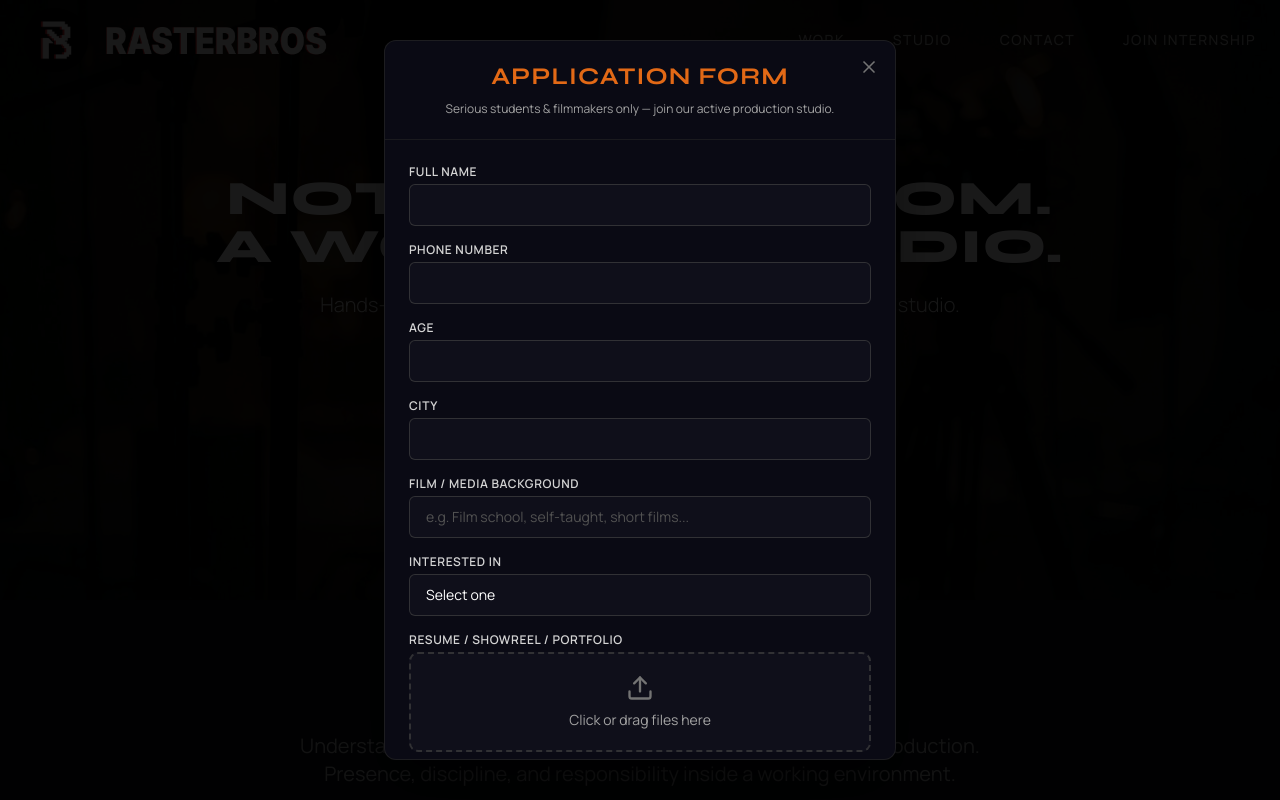
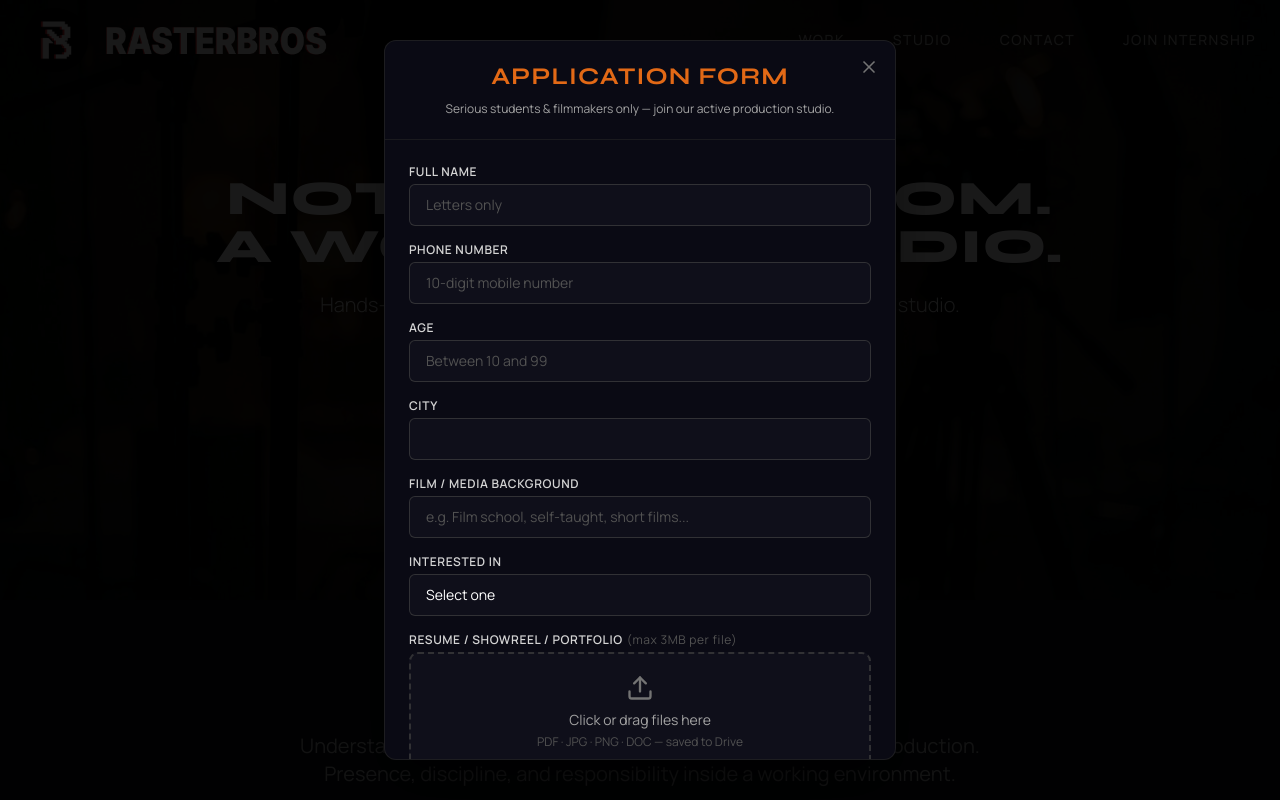
Before and after one commit to rasterbros-droid/raster-bros-website, a Next.js app: page /join-internship in a window 1280 px wide. Both pictures are taken after a click on the button "APPLY FOR INTERNSHIP". Shown: the top 800 px of the page. Built offline with nearby package versions, Linux system fonts and the light colour scheme.

Commit message:
form added

```diff
--- a/src/components/ApplicationFormModal.tsx
+++ b/src/components/ApplicationFormModal.tsx
@@ -1,16 +1,50 @@
-// components/ApplicationFormModal.tsx
 "use client";
-import { X, Upload, FileText, Image as ImageIcon, File, Trash2 } from "lucide-react";
-import { useRouter } from "next/navigation";
-import { useState } from "react";
+import { X, Upload, FileText, Image as ImageIcon, File, Trash2, CheckCircle, Clapperboard } from "lucide-react";
+import { useState, useEffect } from "react";
+
 interface ApplicationFormModalProps {
   isOpen: boolean;
   onClose: () => void;
 }
 
+const GOOGLE_SCRIPT_URL = "https://script.google.com/macros/s/AKfycbwTcX8HSVbP5N38J-r9xVC9WmX8Pcu677KGyzSSjKdoa5XWa5NIZG9vdSsxaZi8tlMP/exec";
+
+const toBase64 = (file: File): Promise<string> =>
+  new Promise((resolve, reject) => {
+    const reader = new FileReader();
+    reader.onload  = () => resolve((reader.result as string).split(",")[1]);
+    reader.onerror = reject;
+    reader.readAsDataURL(file);
+  });
+
 export default function ApplicationFormModal({ isOpen, onClose }: ApplicationFormModalProps) {
-  const [files, setFiles] = useState<File[]>([]);
-  const router = useRouter();
+  const [files, setFiles]               = useState<File[]>([]);
+  const [showThankYou, setShowThankYou] = useState(false);
+  const [countdown, setCountdown]       = useState(5);
+  const [errors, setErrors]             = useState<Record<string, string>>({});
+
+  const [formData, setFormData] = useState({
+    fullName:       "",
+    phone:          "",
+    age:            "",
+    city:           "",
+    filmBackground: "",
+    interestedIn:   "Select one",
+    availability:   "Full-time",
+  });
+
+  useEffect(() => {
+    if (!showThankYou) return;
+    setCountdown(5);
+    const interval = setInterval(() => {
+      setCountdown((prev) => {
+        if (prev <= 1) { clearInterval(interval); setShowThankYou(false); onClose(); return 0; }
+        return prev - 1;
+      });
+    }, 1000);
+    return () => clearInterval(interval);
+  }, [showThankYou]);
+
   if (!isOpen) return null;
 
   const allowedTypes = [
@@ -23,122 +57,185 @@ export default function ApplicationFormModal({ isOpen, onClose }: ApplicationFor
 
   const handleFileChange = (e: React.ChangeEvent<HTMLInputElement>) => {
     if (e.target.files) {
-      const newFiles = Array.from(e.target.files).filter((file) =>
-        allowedTypes.includes(file.type)
-      );
-      setFiles((prev) => [...prev, ...newFiles]);
+      const valid = Array.from(e.target.files).filter((f) => allowedTypes.includes(f.type));
+      setFiles((prev) => [...prev, ...valid]);
     }
   };
 
-  const removeFile = (index: number) => {
+  const removeFile = (index: number) =>
     setFiles((prev) => prev.filter((_, i) => i !== index));
+
+  const handleChange = (e: React.ChangeEvent<HTMLInputElement | HTMLSelectElement>) => {
+    const { name, value } = e.target;
+    setFormData((prev) => ({ ...prev, [name]: value }));
+    // Clear error on change
+    setErrors((prev) => ({ ...prev, [name]: "" }));
   };
 
   const getFileIcon = (type: string) => {
-    if (type.includes("pdf")) return <FileText className="h-5 w-5 text-red-400" />;
+    if (type.includes("pdf"))   return <FileText className="h-5 w-5 text-red-400" />;
     if (type.includes("image")) return <ImageIcon className="h-5 w-5 text-blue-400" />;
     return <File className="h-5 w-5 text-gray-400" />;
   };
 
+  const validate = (): boolean => {
+    const newErrors: Record<string, string> = {};
+
+    // Name — letters and spaces only
+    if (!formData.fullName.trim()) {
+      newErrors.fullName = "Name is required.";
+    } else if (!/^[a-zA-Z\s]+$/.test(formData.fullName.trim())) {
+      newErrors.fullName = "Name must contain letters only.";
+    }
+
+    // Phone — exactly 10 digits, valid Indian mobile (starts with 6-9)
+    if (!formData.phone.trim()) {
+      newErrors.phone = "Phone number is required.";
+    } else if (!/^[6-9][0-9]{9}$/.test(formData.phone.trim())) {
+      newErrors.phone = "Enter a valid 10-digit mobile number.";
+    }
+
+    // Age — between 10 and 99
+    const age = Number(formData.age);
+    if (!formData.age) {
+      newErrors.age = "Age is required.";
+    } else if (age < 10 || age > 99) {
+      newErrors.age = "Age must be between 10 and 99.";
+    }
+
+    // City
+    if (!formData.city.trim()) {
+      newErrors.city = "City is required.";
+    }
+
+    // Interested In
+    if (formData.interestedIn === "Select one") {
+      newErrors.interestedIn = "Please select a role.";
+    }
+
+    // File size check
+    const oversized = files.filter((f) => f.size > 3 * 1024 * 1024);
+    if (oversized.length > 0) {
+      newErrors.files = `"${oversized[0].name}" is over 3MB. Please remove it.`;
+    }
+
+    setErrors(newErrors);
+    return Object.keys(newErrors).length === 0;
+  };
+
+  const handleSubmit = async (e: React.FormEvent) => {
+    e.preventDefault();
+    if (!validate()) return;
+
+    setShowThankYou(true);
+
+    const currentFiles    = files;
+    const currentFormData = { ...formData };
+
+    setFormData({ fullName: "", phone: "", age: "", city: "", filmBackground: "", interestedIn: "Select one", availability: "Full-time" });
+    setFiles([]);
+    setErrors({});
+
+    (async () => {
+      try {
+        const filesPayload = await Promise.all(
+          currentFiles.map(async (file) => ({
+            name:     file.name,
+            mimeType: file.type,
+            base64:   await toBase64(file),
+          }))
+        );
+
+        const payload = {
+          fullName:       currentFormData.fullName,
+          phone:          currentFormData.phone,
+          age:            currentFormData.age,
+          city:           currentFormData.city,
+          filmBackground: currentFormData.filmBackground,
+          interestedIn:   currentFormData.interestedIn,
+          availability:   currentFormData.availability,
+          files:          filesPayload,
+          submittedAt:    new Date().toLocaleString("en-IN", { timeZone: "Asia/Kolkata" }),
+        };
+
+        await fetch(GOOGLE_SCRIPT_URL, {
+          method:  "POST",
+          headers: { "Content-Type": "text/plain" },
+          body:    JSON.stringify(payload),
+        });
+      } catch (err) {
+        console.warn("Background upload note:", err);
+      }
+    })();
+  };
+
   return (
+    <>
+      {!showThankYou && (
         <div
           className="fixed inset-0 z-50 flex items-center justify-center bg-black/90 px-4"
-      onClick={(e) => {
-        if (e.target === e.currentTarget) onClose();
-      }}
+          onClick={(e) => { if (e.target === e.currentTarget) onClose(); }}
         >
-      <div className="
-        relative w-full max-w-lg bg-[#0a0a14] rounded-xl overflow-hidden
-        border border-neutral-800/70 shadow-2xl shadow-black/70
-        max-h-[90vh] flex flex-col
-      ">
-        {/* Header */}
+          <div className="relative w-full max-w-lg bg-[#0a0a14] rounded-xl overflow-hidden border border-neutral-800/70 shadow-2xl shadow-black/70 max-h-[90vh] flex flex-col">
+
             <div className="px-6 py-5 border-b border-neutral-800/60">
-          <button
-            onClick={onClose}
-            className="absolute top-4 right-4 text-neutral-500 hover:text-orange-400 transition-colors"
-            aria-label="Close"
-          >
+              <button onClick={onClose} className="absolute top-4 right-4 text-neutral-500 hover:text-orange-400 transition-colors" aria-label="Close">
                 <X size={20} />
               </button>
-
               <h2 className="text-2xl font-bold uppercase tracking-wider text-center text-orange-500/90">
                 APPLICATION FORM
               </h2>
-
               <p className="text-center text-neutral-400 text-xs mt-1.5 leading-relaxed">
                 Serious students & filmmakers only — join our active production studio.
               </p>
             </div>
 
-        {/* Form */}
-        {/* <Link href="/" className="group flex items-center gap-2 text-white hover:text-white/70 transition-colors">
-        <ArrowLeft className="w-5 h-5 group-hover:-translate-x-1 transition-transform" />
-        Back to Home
-      </Link> */}
-        <form
-          onSubmit={(e) => {
-            e.preventDefault();
-            router.push("/thank-you");
-            onClose();
-          }}
-          className="p-5 sm:p-6 space-y-4 flex-1 overflow-y-auto"
-        >
+            <form onSubmit={handleSubmit} className="p-5 sm:p-6 space-y-4 flex-1 overflow-y-auto">
+
               <div>
-            <label className="block text-xs font-semibold uppercase tracking-wider text-neutral-300 mb-1">
-              FULL NAME
-            </label>
-            <input
-              type="text"
-              className="w-full px-4 py-2.5 bg-[#0f0f1a] border border-neutral-700/70 rounded-md text-white text-sm placeholder-neutral-600 focus:outline-none focus:border-orange-600/50 transition-all"
-            />
-          </div>
-           <div>
-            <label className="block text-xs font-semibold uppercase tracking-wider text-neutral-300 mb-1">
-              Phone Number
-            </label>
-            <input
-              type="number"
-              className="w-full px-4 py-2.5 bg-[#0f0f1a] border border-neutral-700/70 rounded-md text-white text-sm placeholder-neutral-600 focus:outline-none focus:border-orange-600/50 transition-all"
-            />
+                <label className="block text-xs font-semibold uppercase tracking-wider text-neutral-300 mb-1">FULL NAME</label>
+                <input type="text" name="fullName" value={formData.fullName} onChange={handleChange}
+                  placeholder="Letters only"
+                  className={`w-full px-4 py-2.5 bg-[#0f0f1a] border rounded-md text-white text-sm placeholder-neutral-600 focus:outline-none transition-all ${errors.fullName ? "border-red-500/70" : "border-neutral-700/70 focus:border-orange-600/50"}`} />
+                {errors.fullName && <p className="text-red-400 text-xs mt-1">{errors.fullName}</p>}
               </div>
 
               <div>
-            <label className="block text-xs font-semibold uppercase tracking-wider text-neutral-300 mb-1">
-              AGE
-            </label>
-            <input
-              type="number"
-              className="w-full px-4 py-2.5 bg-[#0f0f1a] border border-neutral-700/70 rounded-md text-white text-sm placeholder-neutral-600 focus:outline-none focus:border-orange-600/50 transition-all"
-            />
+                <label className="block text-xs font-semibold uppercase tracking-wider text-neutral-300 mb-1">PHONE NUMBER</label>
+                <input type="tel" name="phone" value={formData.phone} onChange={handleChange}
+                  placeholder="10-digit mobile number"
+                  maxLength={10}
+                  className={`w-full px-4 py-2.5 bg-[#0f0f1a] border rounded-md text-white text-sm placeholder-neutral-600 focus:outline-none transition-all ${errors.phone ? "border-red-500/70" : "border-neutral-700/70 focus:border-orange-600/50"}`} />
+                {errors.phone && <p className="text-red-400 text-xs mt-1">{errors.phone}</p>}
               </div>
 
               <div>
-            <label className="block text-xs font-semibold uppercase tracking-wider text-neutral-300 mb-1">
-              CITY
-            </label>
-            <input
-              type="text"
-              className="w-full px-4 py-2.5 bg-[#0f0f1a] border border-neutral-700/70 rounded-md text-white text-sm placeholder-neutral-600 focus:outline-none focus:border-orange-600/50 transition-all"
-            />
+                <label className="block text-xs font-semibold uppercase tracking-wider text-neutral-300 mb-1">AGE</label>
+                <input type="number" name="age" value={formData.age} onChange={handleChange}
+                  placeholder="Between 10 and 99"
+                  min={10} max={99}
+                  className={`w-full px-4 py-2.5 bg-[#0f0f1a] border rounded-md text-white text-sm placeholder-neutral-600 focus:outline-none transition-all ${errors.age ? "border-red-500/70" : "border-neutral-700/70 focus:border-orange-600/50"}`} />
+                {errors.age && <p className="text-red-400 text-xs mt-1">{errors.age}</p>}
               </div>
 
               <div>
-            <label className="block text-xs font-semibold uppercase tracking-wider text-neutral-300 mb-1">
-              FILM / MEDIA BACKGROUND
-            </label>
-            <input
-              type="text"
-              placeholder="e.g. Film school, self-taught, short films..."
-              className="w-full px-4 py-2.5 bg-[#0f0f1a] border border-neutral-700/70 rounded-md text-white text-sm placeholder-neutral-600 focus:outline-none focus:border-orange-600/50 transition-all"
-            />
+                <label className="block text-xs font-semibold uppercase tracking-wider text-neutral-300 mb-1">CITY</label>
+                <input type="text" name="city" value={formData.city} onChange={handleChange}
+                  className={`w-full px-4 py-2.5 bg-[#0f0f1a] border rounded-md text-white text-sm placeholder-neutral-600 focus:outline-none transition-all ${errors.city ? "border-red-500/70" : "border-neutral-700/70 focus:border-orange-600/50"}`} />
+                {errors.city && <p className="text-red-400 text-xs mt-1">{errors.city}</p>}
               </div>
 
               <div>
-            <label className="block text-xs font-semibold uppercase tracking-wider text-neutral-300 mb-1">
-              INTERESTED IN
-            </label>
-            <select className="w-full px-4 py-2.5 bg-[#0f0f1a] border border-neutral-700/70 rounded-md text-white text-sm focus:outline-none focus:border-orange-600/50 transition-all appearance-none">
+                <label className="block text-xs font-semibold uppercase tracking-wider text-neutral-300 mb-1">FILM / MEDIA BACKGROUND</label>
+                <input type="text" name="filmBackground" value={formData.filmBackground} onChange={handleChange}
+                  placeholder="e.g. Film school, self-taught, short films..."
+                  className="w-full px-4 py-2.5 bg-[#0f0f1a] border border-neutral-700/70 rounded-md text-white text-sm placeholder-neutral-600 focus:outline-none focus:border-orange-600/50 transition-all" />
+              </div>
+
+              <div>
+                <label className="block text-xs font-semibold uppercase tracking-wider text-neutral-300 mb-1">INTERESTED IN</label>
+                <select name="interestedIn" value={formData.interestedIn} onChange={handleChange}
+                  className={`w-full px-4 py-2.5 bg-[#0f0f1a] border rounded-md text-white text-sm focus:outline-none transition-all appearance-none ${errors.interestedIn ? "border-red-500/70" : "border-neutral-700/70 focus:border-orange-600/50"}`}>
                   <option>Select one</option>
                   <option>Direction / AD</option>
                   <option>Cinematography</option>
@@ -147,114 +244,112 @@ export default function ApplicationFormModal({ isOpen, onClose }: ApplicationFor
                   <option>Production</option>
                   <option>Other</option>
                 </select>
+                {errors.interestedIn && <p className="text-red-400 text-xs mt-1">{errors.interestedIn}</p>}
               </div>
 
-          {/* Multiple File Upload - Your original design unchanged */}
               <div>
                 <label className="block text-xs font-semibold uppercase tracking-wider text-neutral-300 mb-1">
                   RESUME / SHOWREEL / PORTFOLIO
+                  <span className="text-neutral-600 normal-case font-normal ml-1">(max 3MB per file)</span>
                 </label>
 
                 {files.length === 0 ? (
-              <label className="
-                w-full px-4 py-5 bg-[#0f0f1a] border-2 border-dashed border-neutral-700/70
-                rounded-lg text-center hover:border-orange-600/50 transition-colors cursor-pointer
-                flex flex-col items-center justify-center
-              ">
+                  <label className="w-full px-4 py-5 bg-[#0f0f1a] border-2 border-dashed border-neutral-700/70 rounded-lg text-center hover:border-orange-600/50 transition-colors cursor-pointer flex flex-col items-center justify-center">
                     <Upload className="h-7 w-7 text-neutral-500 mb-2" />
-                <span className="text-sm text-neutral-400">
-                  Click or drag files here
-                </span>
-                <input
-                  type="file"
-                  multiple
-                  accept=".pdf,.jpg,.jpeg,.png,.doc,.docx"
-                  onChange={handleFileChange}
-                  className="hidden"
-                />
+                    <span className="text-sm text-neutral-400">Click or drag files here</span>
+                    <span className="text-xs text-neutral-600 mt-1">PDF · JPG · PNG · DOC — saved to Drive</span>
+                    <input type="file" multiple accept=".pdf,.jpg,.jpeg,.png,.doc,.docx" onChange={handleFileChange} className="hidden" />
                   </label>
                 ) : (
                   <div className="space-y-3">
                     <div className="space-y-2 max-h-40 overflow-y-auto pr-2">
                       {files.map((file, idx) => (
-                    <div
-                      key={idx}
-                      className="flex items-center justify-between bg-[#0f0f1a] border border-neutral-700/70 rounded-md px-3 py-2 text-sm"
-                    >
+                        <div key={idx} className="flex items-center justify-between bg-[#0f0f1a] border border-neutral-700/70 rounded-md px-3 py-2 text-sm">
                           <div className="flex items-center gap-2">
                             {getFileIcon(file.type)}
-                        <span className="text-neutral-300 truncate max-w-[180px]">
-                          {file.name}
+                            <span className="text-neutral-300 truncate max-w-[160px]">{file.name}</span>
+                            <span className={`text-xs ${file.size > 3 * 1024 * 1024 ? "text-red-400" : "text-neutral-600"}`}>
+                              ({(file.size / 1024).toFixed(0)} KB)
                             </span>
                           </div>
-                      <button
-                        type="button"
-                        onClick={() => removeFile(idx)}
-                        className="text-red-400 hover:text-red-300 transition-colors"
-                      >
+                          <button type="button" onClick={() => removeFile(idx)} className="text-red-400 hover:text-red-300 transition-colors">
                             <Trash2 size={16} />
                           </button>
                         </div>
                       ))}
                     </div>
-
-                {/* Add more files */}
-                <label className="
-                  w-full px-4 py-3 bg-[#0f0f1a] border border-dashed border-neutral-600
-                  rounded-lg text-center text-sm text-neutral-400 hover:text-orange-400
-                  hover:border-orange-600/50 transition-colors cursor-pointer flex items-center justify-center gap-2
-                ">
-                  <Upload size={16} />
-                  Add more files
-                  <input
-                    type="file"
-                    multiple
-                    accept=".pdf,.jpg,.jpeg,.png,.doc,.docx"
-                    onChange={handleFileChange}
-                    className="hidden"
-                  />
+                    <label className="w-full px-4 py-3 bg-[#0f0f1a] border border-dashed border-neutral-600 rounded-lg text-center text-sm text-neutral-400 hover:text-orange-400 hover:border-orange-600/50 transition-colors cursor-pointer flex items-center justify-center gap-2">
+                      <Upload size={16} /> Add more files
+                      <input type="file" multiple accept=".pdf,.jpg,.jpeg,.png,.doc,.docx" onChange={handleFileChange} className="hidden" />
                     </label>
                   </div>
                 )}
+                {errors.files && <p className="text-red-400 text-xs mt-2 font-medium">{errors.files}</p>}
               </div>
 
-          {/* Availability */}
               <div>
-            <label className="block text-xs font-semibold uppercase tracking-wider text-neutral-300 mb-1">
-              AVAILABILITY
-            </label>
-            <select className="w-full px-4 py-2.5 bg-[#0f0f1a] border border-neutral-700/70 rounded-md text-white text-sm focus:outline-none focus:border-orange-600/50 transition-all appearance-none">
+                <label className="block text-xs font-semibold uppercase tracking-wider text-neutral-300 mb-1">AVAILABILITY</label>
+                <select name="availability" value={formData.availability} onChange={handleChange}
+                  className="w-full px-4 py-2.5 bg-[#0f0f1a] border border-neutral-700/70 rounded-md text-white text-sm focus:outline-none focus:border-orange-600/50 transition-all appearance-none">
                   <option>Full-time</option>
                   <option>Weekends only</option>
                   <option>Flexible</option>
                 </select>
               </div>
 
-          {/* Submit */}
               <div className="mt-6 text-center">
-            <button
-              type="submit"
-              className="
-                px-10 py-3 bg-gradient-to-r from-orange-700 to-orange-600
-                hover:from-orange-600 hover:to-orange-500
-                text-white font-semibold uppercase tracking-wider text-sm
-                rounded-lg shadow-lg hover:shadow-orange-600/30
-                transform hover:scale-[1.03] active:scale-95
-                transition-all duration-300 border border-orange-600/20
-              "
-            >
+                <button type="submit"
+                  className="px-10 py-3 bg-gradient-to-r from-orange-700 to-orange-600 hover:from-orange-600 hover:to-orange-500 text-white font-semibold uppercase tracking-wider text-sm rounded-lg shadow-lg hover:shadow-orange-600/30 transform hover:scale-[1.03] active:scale-95 transition-all duration-300 border border-orange-600/20">
                   SUBMIT APPLICATION
                 </button>
               </div>
+
             </form>
           </div>
         </div>
+      )}
+
+      {showThankYou && (
+        <div className="fixed inset-0 z-50 flex items-center justify-center bg-black/95 px-4">
+          <div className="relative w-full max-w-sm bg-[#0a0a14] rounded-2xl overflow-hidden border border-orange-600/30 shadow-2xl shadow-orange-900/20 flex flex-col items-center text-center px-8 py-10 animate-[fadeScaleIn_0.4s_ease-out]">
+            <div className="absolute top-0 left-0 right-0 h-1.5 bg-gradient-to-r from-orange-700 via-orange-500 to-orange-700" />
+            <div className="mb-5 relative">
+              <div className="w-16 h-16 rounded-full bg-orange-600/10 border border-orange-600/30 flex items-center justify-center">
+                <Clapperboard className="w-8 h-8 text-orange-500" />
+              </div>
+              <div className="absolute -bottom-1 -right-1 w-6 h-6 rounded-full bg-green-500 flex items-center justify-center">
+                <CheckCircle className="w-4 h-4 text-white" />
+              </div>
+            </div>
+            <h2 className="text-2xl font-bold uppercase tracking-widest text-orange-500 mb-2">LIGHTS. CAMERA.</h2>
+            <h3 className="text-lg font-semibold text-white mb-3 tracking-wide">Application Received.</h3>
+            <p className="text-neutral-400 text-sm leading-relaxed mb-6">
+              We've captured your reel. Our team at{" "}
+              <span className="text-orange-400 font-semibold">RasterBros</span> will
+              review your application and get back to you — we only call in the best.
+            </p>
+            <div className="relative w-12 h-12">
+              <svg className="w-12 h-12 -rotate-90" viewBox="0 0 48 48">
+                <circle cx="24" cy="24" r="20" fill="none" stroke="#1a1a2e" strokeWidth="4" />
+                <circle cx="24" cy="24" r="20" fill="none" stroke="#ea580c" strokeWidth="4" strokeLinecap="round"
+                  strokeDasharray={`${2 * Math.PI * 20}`}
+                  strokeDashoffset={`${2 * Math.PI * 20 * (1 - countdown / 5)}`}
+                  style={{ transition: "stroke-dashoffset 0.9s linear" }} />
+              </svg>
+              <span className="absolute inset-0 flex items-center justify-center text-sm font-bold text-orange-400">{countdown}</span>
+            </div>
+            <p className="text-neutral-600 text-[11px] mt-2 uppercase tracking-widest">closing in {countdown}s</p>
+            <div className="absolute bottom-0 left-0 right-0 h-1.5 bg-gradient-to-r from-orange-700 via-orange-500 to-orange-700" />
+          </div>
+        </div>
+      )}
+
+      <style jsx global>{`
+        @keyframes fadeScaleIn {
+          from { opacity: 0; transform: scale(0.88); }
+          to   { opacity: 1; transform: scale(1); }
+        }
+      `}</style>
+    </>
   );
 }
-
-// Helper function for file icons
-function getFileIcon(type: string) {
-  if (type.includes("pdf")) return <FileText className="h-5 w-5 text-red-400" />;
-  if (type.includes("image")) return <ImageIcon className="h-5 w-5 text-blue-400" />;
-  return <File className="h-5 w-5 text-gray-400" />;
-}
```
Also changed, not shown: src/pages/ProjectDetail.tsx (+4 -12 lines). Lines whose indentation alone changed are shown as unchanged.
